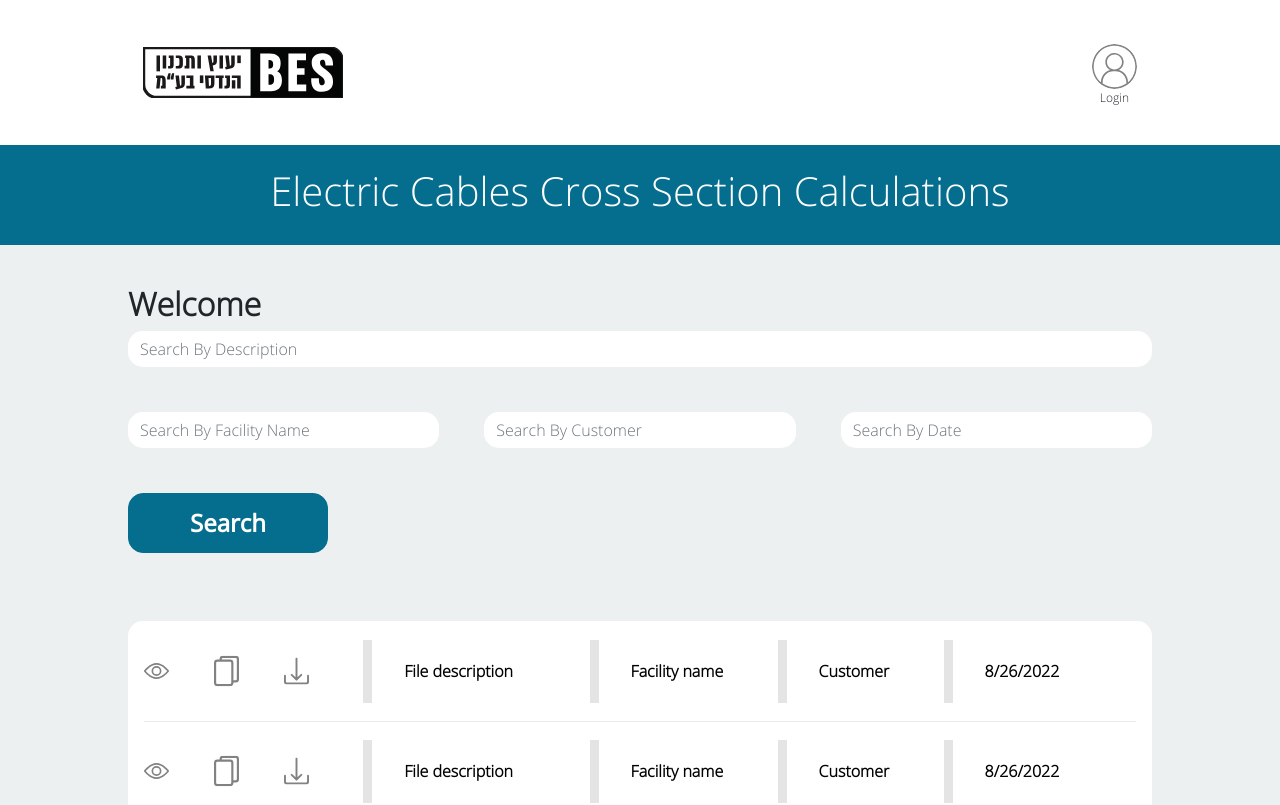
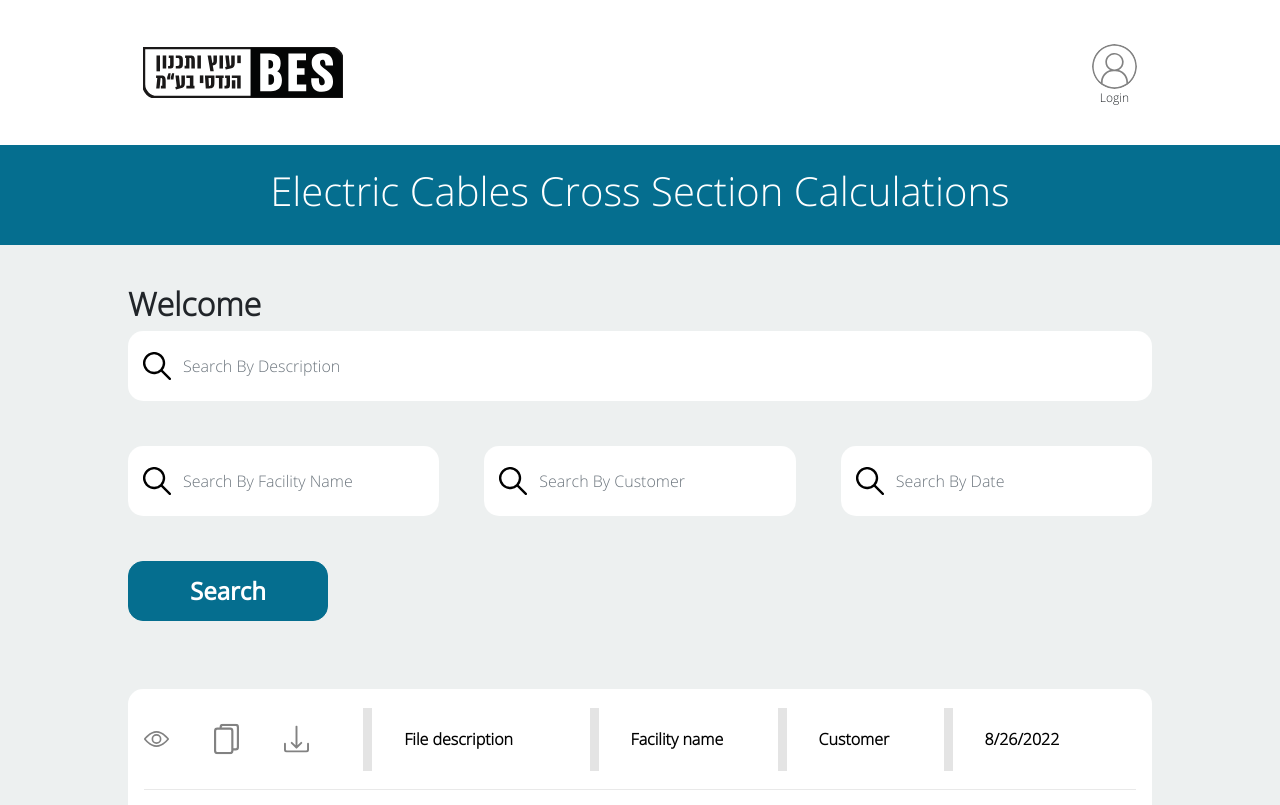
Before and after one commit to ababen1/BES-Calc, a React (Create React App) app in the folder frontend/: page /dashboard in a window 1280 px wide. Shown: the top 805 px of the page. Built offline with nearby package versions, Linux system fonts and the light colour scheme; no server answers.

Commit message:
search boxes styling

```diff
--- a/frontend/src/scss/Dashboard.scss
+++ b/frontend/src/scss/Dashboard.scss
@@ -4,6 +4,23 @@
     font-size: 32px;
     text-transform: capitalize;
     font-weight: bolder;
+}
+
+.search {
+    input {
+        height: 70px;
+        background: url('../Assets/search.svg') no-repeat;
+        background-position: 15px;
+        padding-left: 55px !important;
+        background-color: white;
+    }
+
+    input:hover {
+        &::placeholder {
+            color: black;
+            font-weight: bold;
+        }
+    }
 }
 
 .small-searches {
```
